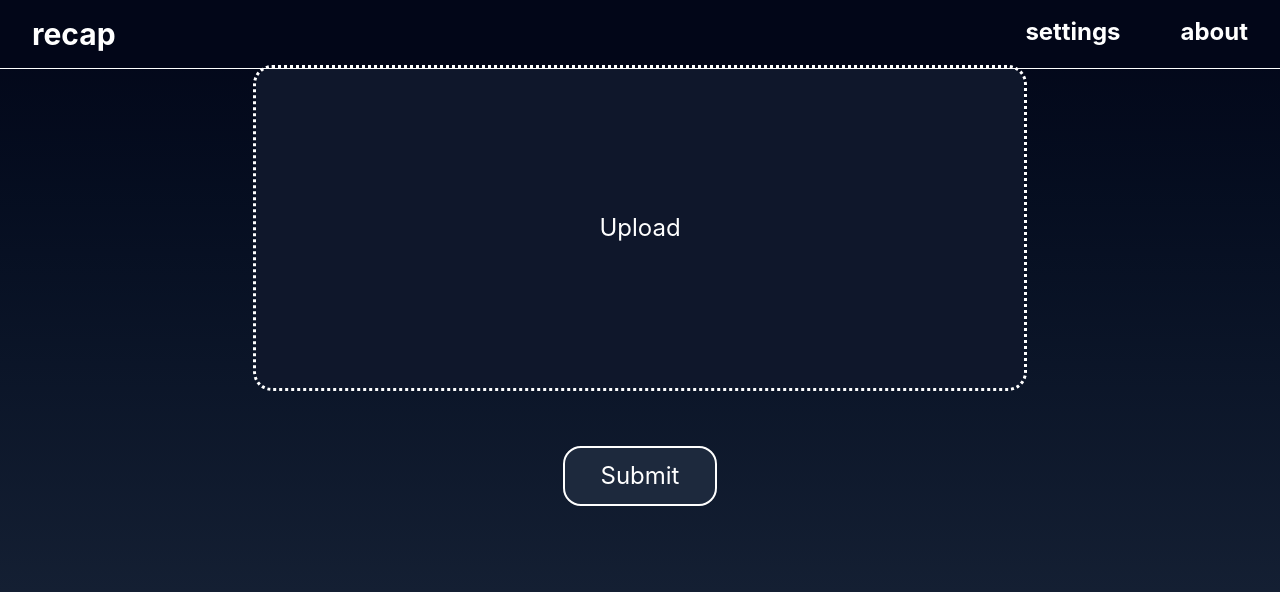
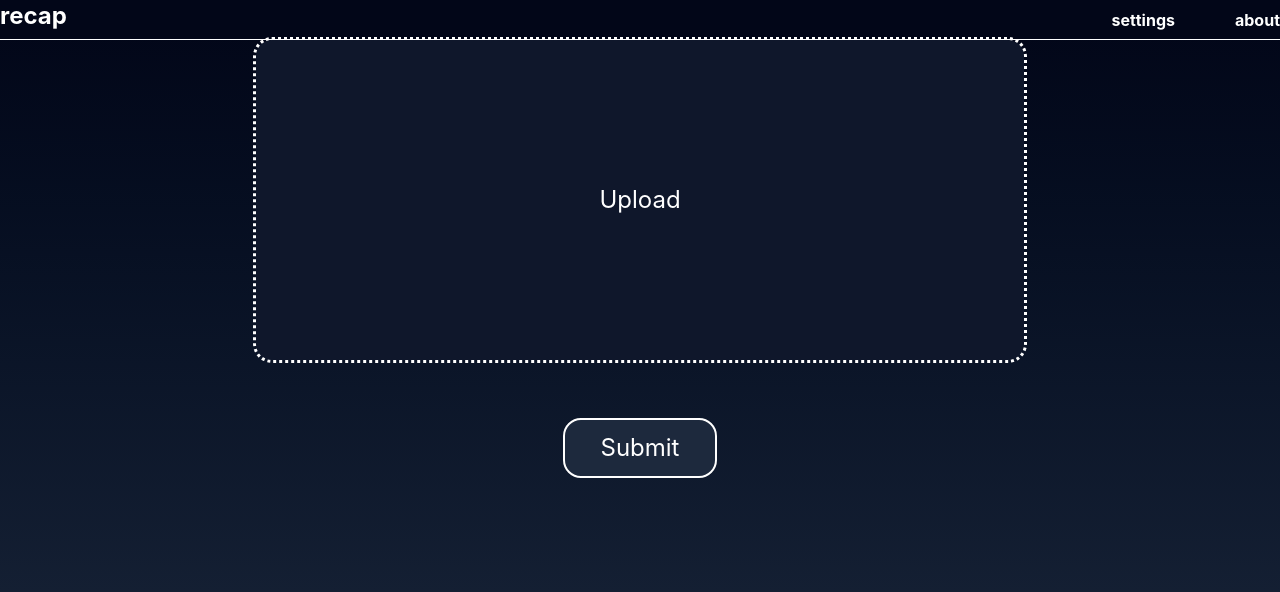
Before and after one commit to nick-yoderia/Recap, a React app in the folder front-end/: page / in a window 1280 px wide. Shown: the top 592 px of the page. Built offline with nearby package versions, Linux system fonts and the light colour scheme; the HTML template or start-up script is replaced by a standard one.

Commit message:
shrink header

```diff
--- a/front-end/src/components/RecapHeader.jsx
+++ b/front-end/src/components/RecapHeader.jsx
@@ -1,16 +1,25 @@
 import {Link} from 'react-router-dom'
 export default function RecapHeader() {
   return (
-      <nav className=" w-full bg-slate-950 px-5 py-2 text-white text-2xl outline-white outline-[0.5px] ">
-        <div className="font-bold px-3 py-2 max-w-7xl mx-auto flex justify-between">
+      <nav className=" w-full bg-slate-950  h-10 text-white text-small border-b">
+        <div className="font-bold max-w-7xl mx-auto flex justify-between">
           {/*add logo on left later? */}
-          <h1 className="text-left text-3xl">
-            <Link to='/'>recap</Link>
+          <h1 className="text-left text-2xl">
+            <Link to='/'>
+              recap
+            </Link>
           </h1>
-          <div className = "text-right space-x-15 flex justify_end ">
-            <div onClick={() => alert("TODO: Dark/Light mode")} className = "hover:opacity-60" >  settings </div>
+
+          <div className = "text-right py-2 space-x-15 flex">
+            <div
+              onClick={() => alert("TODO: Dark/Light mode")} className = "hover:opacity-60"
+            >
+              settings
+            </div>
             <div className = "hover:opacity-60" >
-              <Link to="/About">about</Link>
+              <Link to="/About">
+                about
+              </Link>
             </div>
           </div>
         </div>
```
